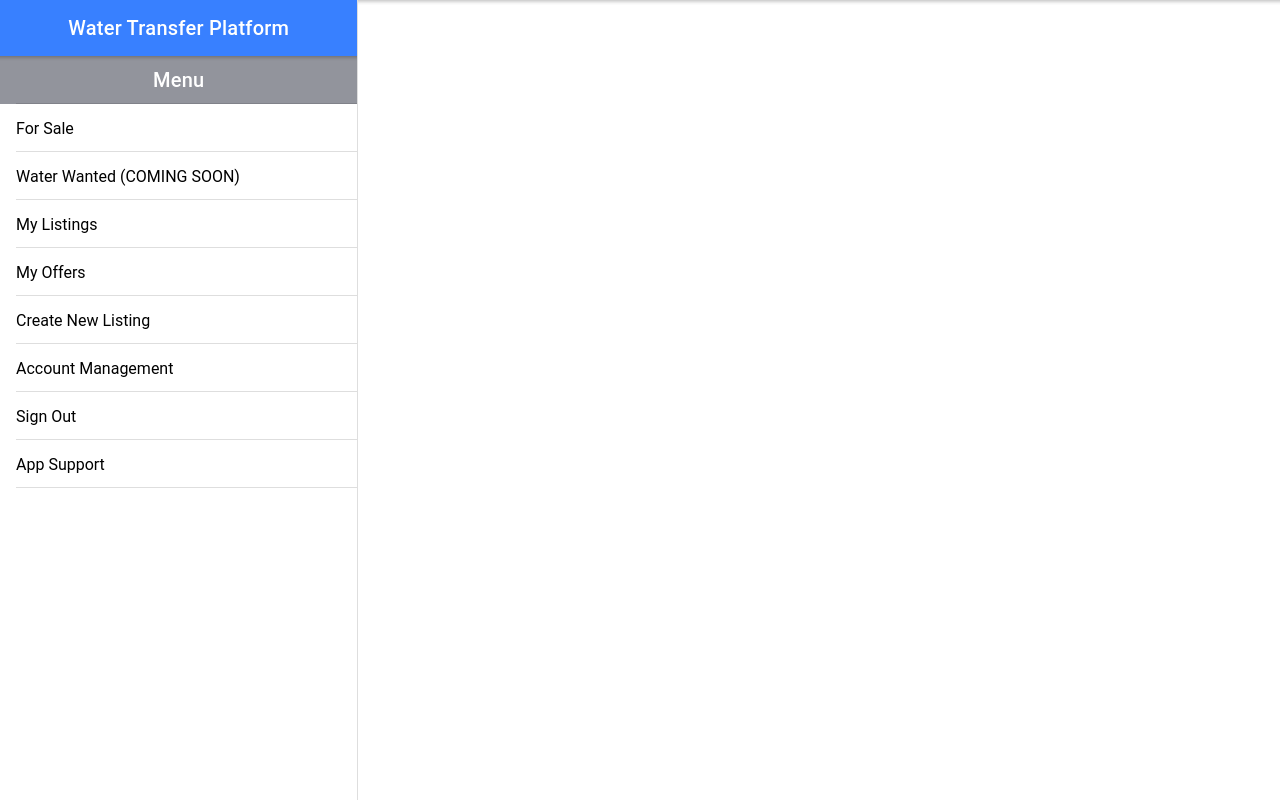
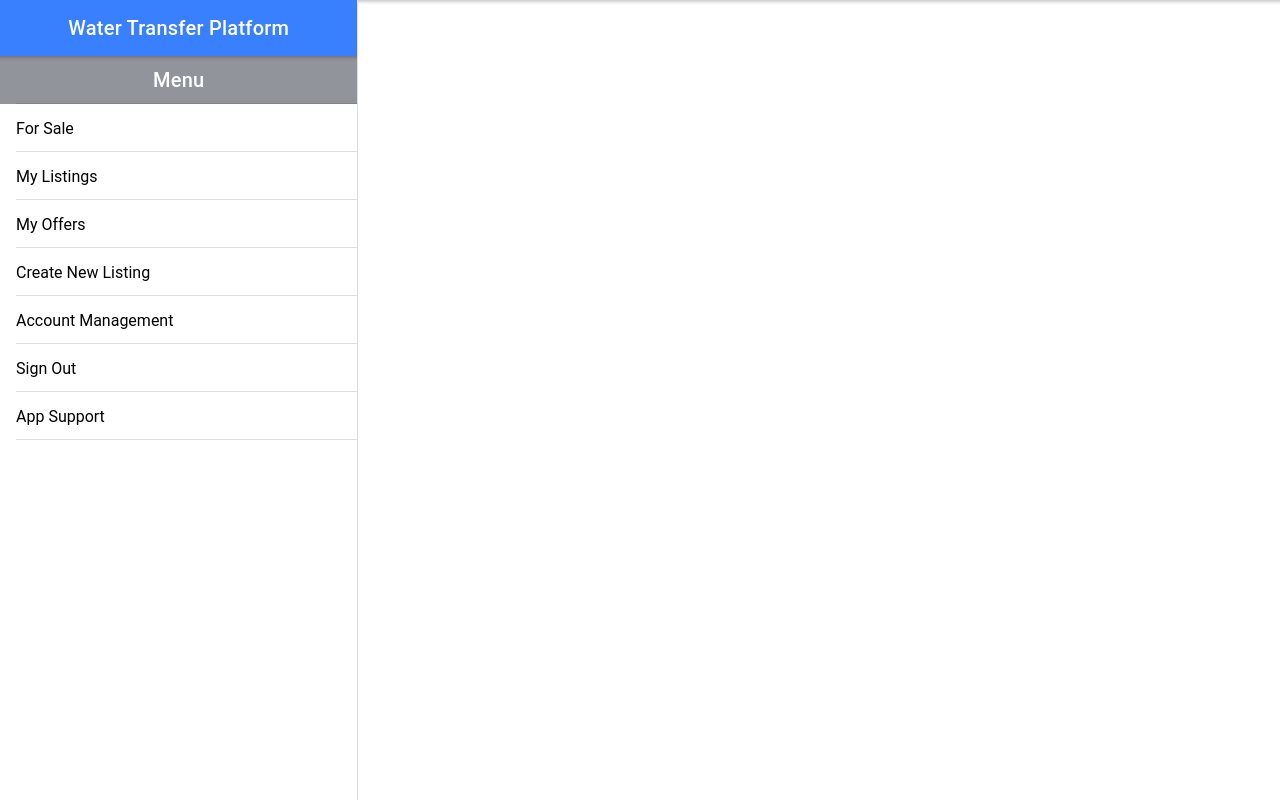
Before and after one commit to Rapdash/Water-Transfer-Frontend, a React (Create React App) app: page / in a window 1280 px wide. Built offline with nearby package versions, Linux system fonts and the light colour scheme.

Commit message:
commented out the tbi route

```diff
--- a/src/constants/menuRoutes.js
+++ b/src/constants/menuRoutes.js
@@ -7,7 +7,7 @@ export const menuRoutes = {
     ],
     loggedInPages: [
         { title: 'For Sale', path: '/listings', icon: water },
-        { title: 'Water Wanted (COMING SOON)', path: '/water-wanted', icon: cash },
+        // { title: 'Water Wanted (COMING SOON)', path: '/water-wanted', icon: cash },
         { title: 'My Listings', path: '/my-listings', icon: list },
         { title: 'My Offers', path: '/my-offers', icon: contacts },
         { title: 'Create New Listing', path: '/create-listing', icon: add },
```
